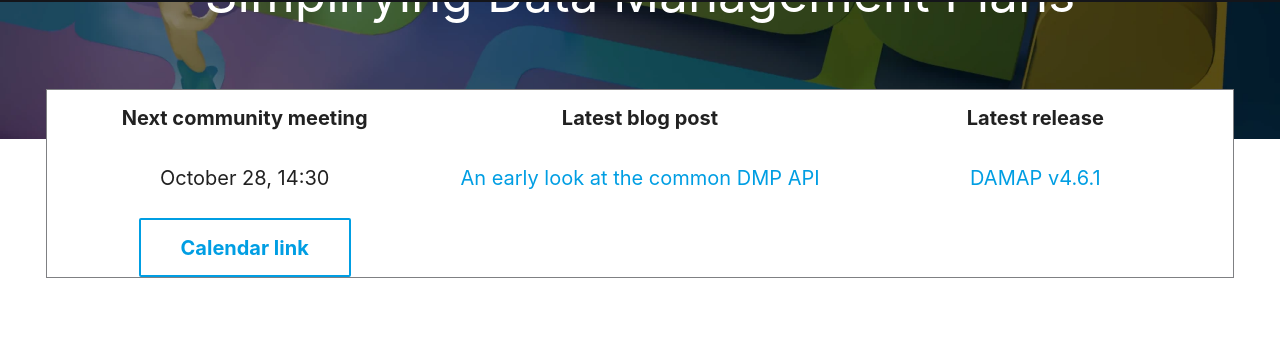
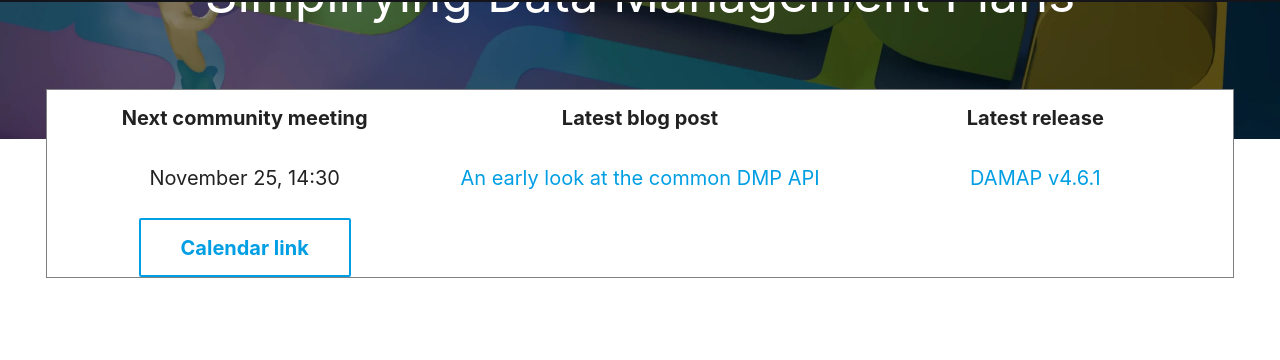
Before and after one commit to damap-org/damap-website, an MkDocs documentation site: the page built from docs/index.md, in a window 1280 px wide and 900 px high, scrolled down 311 px. Shown: the part 94-454 px from the top of the window. Built offline with MkDocs 1.6.1 and Material for MkDocs 9.7.7, drawn with Linux system fonts in a browser that asks for light colours; plug-ins that fetch from the network failed and are left out.

Commit message:
📅 Update next community meeting date

```diff
--- a/docs/index.md
+++ b/docs/index.md
@@ -12,7 +12,7 @@ title: DAMAP - Simplifying Data Management Plans
     <div class="infobox__item">
         <div class="infobox__title">Next community meeting</div>
         <div class="infobox__data">
-            <span class="infobox__text"><time datetime="2025-10-28T14:30:00+0200">October 28, 14:30</time></span>
+            <span class="infobox__text"><time datetime="2025-11-25T14:30:00+0100">November 25, 14:30</time></span>
             <a href="community-meeting.ics" class="md-button sm">Calendar link</a>
         </div>
     </div>
@@ -80,9 +80,9 @@ The content and structure of DAMAP is based on Science Europe's Core Requirement
 <div class="calendar__block">
 <div class="calendar" markdown>
     <h2>Next community meeting</h2>
-    <time datetime="2025-10-28T14:30:00+0200">
+    <time datetime="2025-11-25T14:30:00+0100">
         <span class="calendar__dow">Tue</span>
-        <span class="calendar__day">Oct 28</span>
+        <span class="calendar__day">Nov 25</span>
         <span class="calendar__time">14:30</span>
     </time>
     <footer>
```
Also changed, not shown: 1 other file.
